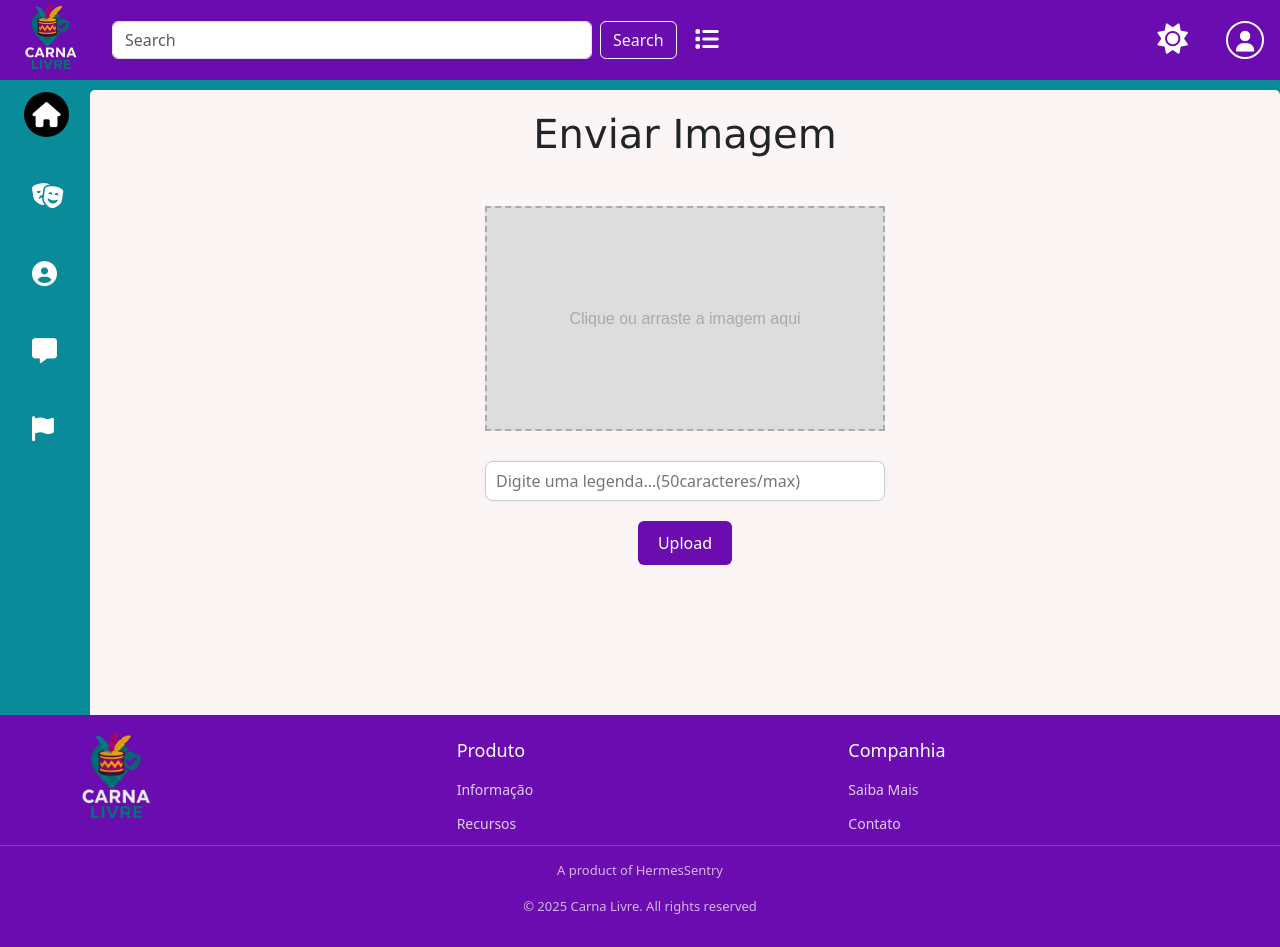
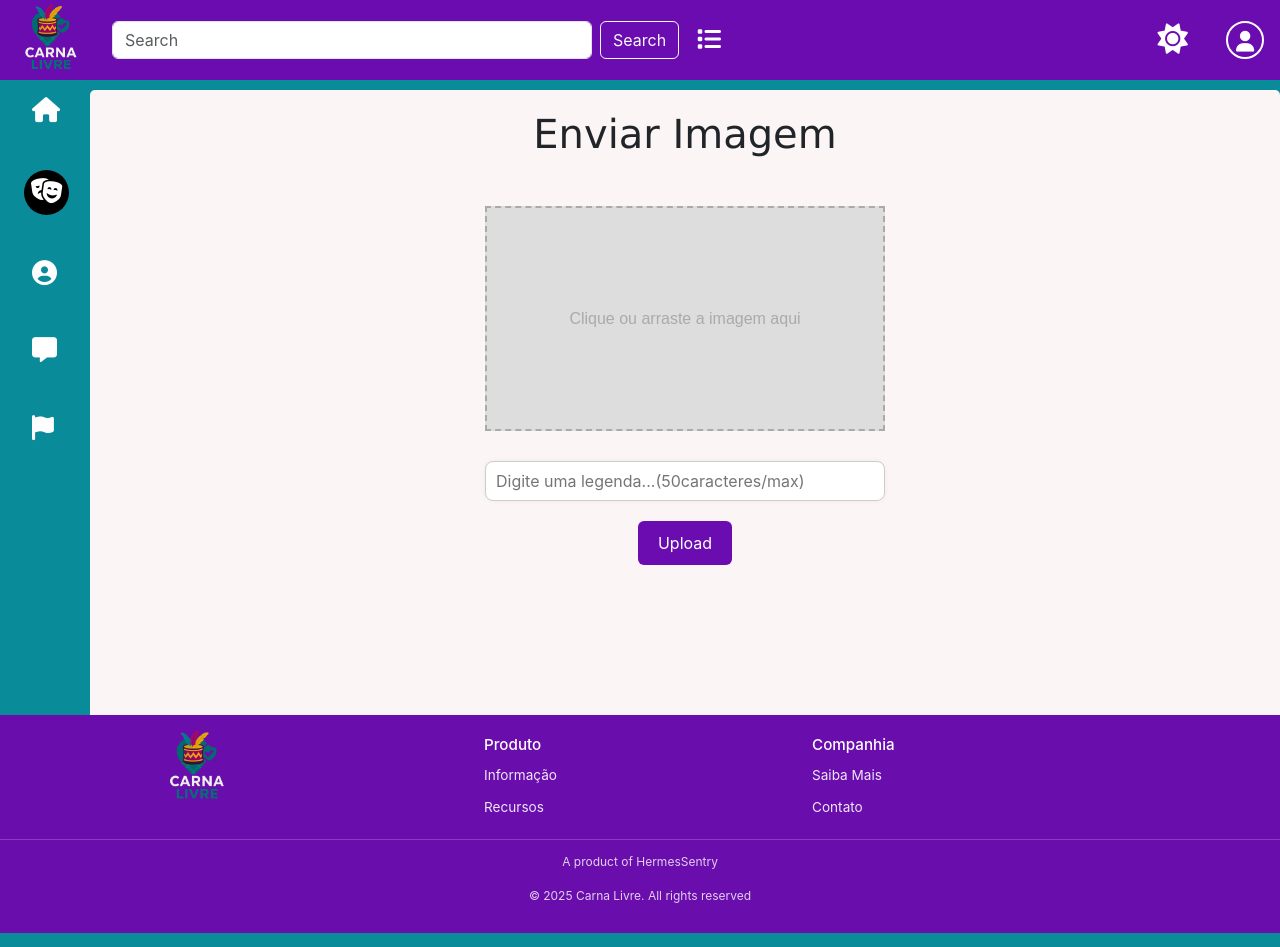
Before and after one commit to Joao-Prado0/CarnaLivre-Hospedagem, a website: page codigo/PedroHenrique/addimagem.html in a window 1280 px wide. Drawn offline with nearby package versions, Linux system fonts and the light colour scheme; a web font is replaced by a local one.

Commit message:
feito a padronização da pagina

```diff
--- a/codigo/PedroHenrique/addimagem.html
+++ b/codigo/PedroHenrique/addimagem.html
@@ -74,8 +74,8 @@
         <aside class="barra-lateral">
         <div class="bl-icones ">
             <ul class="p-1 mt-2 d-flex flex-column">
-                    <li class="active"><a href="#"><i class="fa-solid fa-house"></i></a></li>
-                    <li><a href="infoblocos.html"><i class="fa-solid fa-masks-theater"></i></a></li>
+                <li><a href="#"><i class="fa-solid fa-house"></i></a></li>
+                <li class="active"><a href="infoblocos.html"><i class="fa-solid fa-masks-theater"></i></a></li>
                 <li><a href="#"><i class="fa-solid fa-circle-user"></i></a></li>
                 <li><a href="#"><i class="fa-solid fa-message"></i></a></li>
                 <li><a href="#"><i class="fa-solid fa-flag"></i></a></li>
--- a/codigo/PedroHenrique/assets/css/fixos.css
+++ b/codigo/PedroHenrique/assets/css/fixos.css
@@ -3,6 +3,7 @@
     padding: 0;
     border: 0;
     box-sizing: border-box;
+    font-family: "Inter", sans-serif;
 }
 body{
     background-color: #0A8B9A !important;
@@ -134,37 +135,37 @@ nav {
 /* Barra Lateral - Fim */
 
 /* Rodapé - Inicio */
-footer {
-    background-color: #6B0CB0;
+.rodape {
+    background-color: #6a0dad;
     color: white;
-    padding: 15px 0 15px;
+    padding: 0.8rem 0;
+    margin-top: auto;
+    width: 100%;
     position: relative;
     bottom: 0;
 }
 
 .footer-content {
-    max-width: 1200px;
+    width: 90%;
+    max-width: 1000px;
     margin: 0 auto;
     display: grid;
-    grid-template-columns: repeat(3, 1fr);
-    gap: 25px;
-    padding: 0 25px;
+    grid-template-columns: repeat(auto-fit, minmax(100px, 1fr));
+    gap: 1rem;
+    padding: 0 1rem;
+    box-sizing: border-box;
 }
 
 .logo-footer {
-    max-width: 100px;
+    width: 80px;
     height: auto;
-    margin-bottom: 15px;
-}
-
-.footer-section{
-    height: 100px;
+    margin-bottom: 0.5rem;
+    display: block;
 }
 
 .footer-section h3 {
-    margin-top: 10px;
-    margin-bottom: 15px;
-    font-size: 18px;
+    margin: 0.5rem 0;
+    font-size: 0.95rem;
     color: white;
 }
 
@@ -174,27 +175,27 @@ footer {
     margin: 0;
 }
 
-.footer-section ul li:first-of-type {
-    margin-bottom: 10px;
+.footer-section ul li {
+    margin-bottom: 0.5rem;
 }
 
 .footer-section ul li a {
-    color: rgba(255, 255, 255, 0.8);
+    color: rgba(255, 255, 255, 0.9);
     text-decoration: none;
-    transition: color 0.3s;
-    font-size: 14px;
+    font-size: 0.85rem;
+    transition: opacity 0.2s;
 }
 
 .footer-section ul li a:hover {
-    color: white;
+    opacity: 0.8;
 }
 
 .copyright {
     text-align: center;
-    margin-top: 15px;
-    padding-top: 15px;
+    margin-top: 0.8rem;
+    padding-top: 0.8rem;
     border-top: 1px solid rgba(255, 255, 255, 0.2);
-    font-size: 13px;
-    color: rgba(255, 255, 255, 0.7);
+    font-size: 0.75rem;
+    color: rgba(255, 255, 255, 0.8);
 }
 /* Rodapé - Fim */
```
Lines whose indentation alone changed are shown as unchanged.
